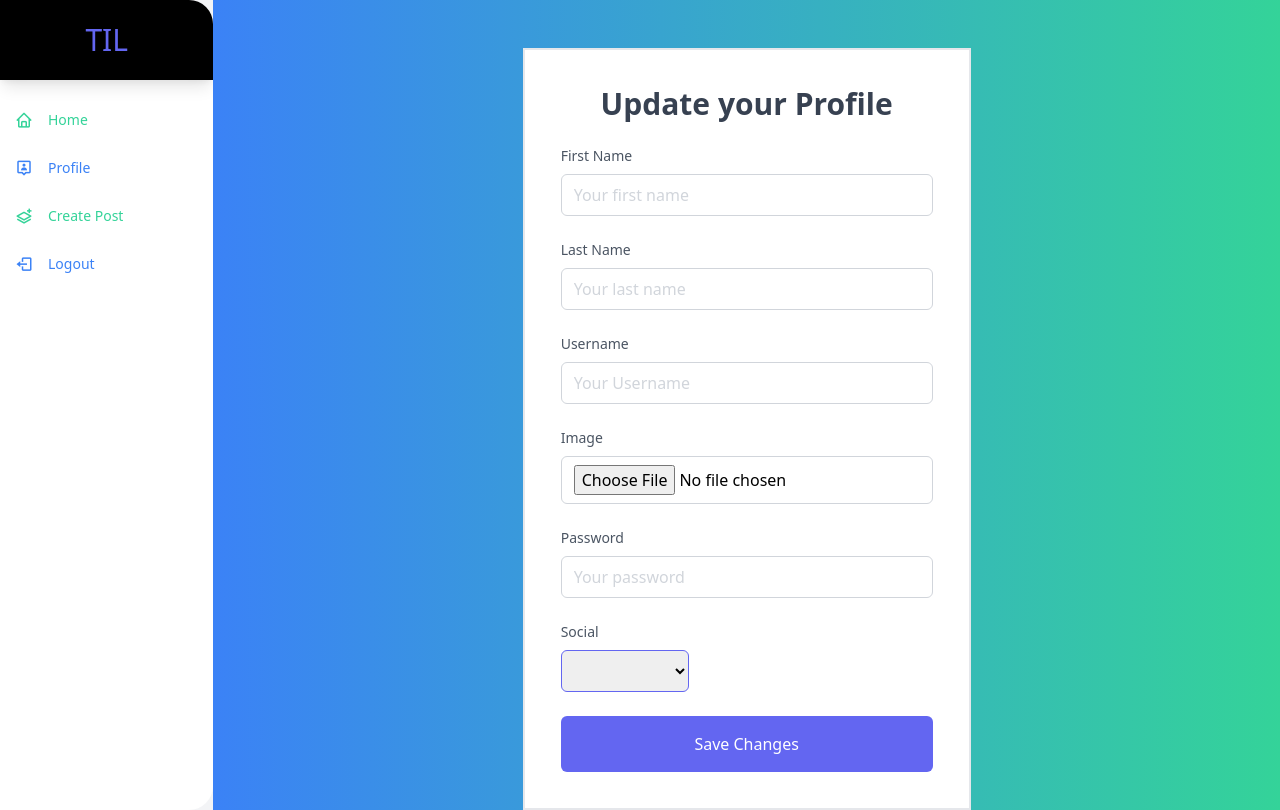
After one commit to edisonjao5/Django2App, a Django app: page /profile/update/ in a window 1280 px wide. The commit adds this page. Run offline with Django 3.2, Linux system fonts and the light colour scheme; the visitor is signed in with stand-in values (Sample User, id 1); some libraries are stand-ins or nearby versions.

Commit message:
adding templates for current login, signup & password_reset, also add a link to update the profile

```diff
--- a/feed/models.py
+++ b/feed/models.py
@@ -1,5 +1,6 @@
 from django.db import models
 from django.contrib.auth.models import User
+
 
 class Post(models.Model):
     text = models.CharField(max_length=240)
--- a/feed/urls.py
+++ b/feed/urls.py
@@ -5,6 +5,6 @@ app_name = 'feed'
 
 urlpatterns = [
     path('', views.HomePage.as_view(), name='home'),
-    path('<int:pk/', views.PostDetailView.as_view(), name='detail'),
+    path('<int:pk>/', views.PostDetailView.as_view(), name='detail'),
     path('new/', views.CreateNewPost.as_view(), name='new_post'),
 ]
--- /dev/null
+++ b/profiles/forms.py
@@ -0,0 +1,9 @@
+from django import forms
+
+
+class UpdateProfileForm(forms.Form):
+    FirstName = forms.CharField(max_length=30)
+    LastName = forms.CharField(max_length=30)
+    Username = forms.CharField(max_length=30)
+    Image = forms.ImageField()
+    Password = forms.CharField(widget=forms.PasswordInput, min_length=10)
--- a/profiles/models.py
+++ b/profiles/models.py
@@ -10,7 +10,19 @@ class Profile(models.Model):
         on_delete=models.CASCADE,
         related_name='profile'
     )
-    image = ImageField(upload_to='profiles' )
+    SOCIAL = (
+        ('twitter', 'Twitter'),
+        ('facebook', 'Facebook'),
+        ('instagram', 'Instagram'),
+        ('youtube', 'Youtube'),
+        ('github', 'Github'),
+    )
+    First_Name = models.CharField(max_length=30)
+    Last_Name = models.CharField(max_length=30)
+    Username = models.CharField(max_length=30)
+    image = ImageField(upload_to='profiles')
+    Password = models.CharField(max_length=30)
+    Social = models.CharField(max_length=30, choices=SOCIAL)
 
     def __str__(self):
         return self.user.username
@@ -19,3 +31,7 @@ class Profile(models.Model):
 def create_user_profile(sender, instance, created, **kwargs):
     if created:
         Profile.objects.create(user=instance)
+
+@receiver(post_save, sender=User)
+def update_user_profile(sender, instance, **kwargs):
+    instance.profile.save()
--- /dev/null
+++ b/profiles/templates/profiles/update.html
@@ -0,0 +1,70 @@
+{% extends "base.html" %}
+
+{% block title %}Update Profile{% endblock %}
+
+{% block body %}
+<div class="flex justify-center min-h-screen bg-gradient-to-r from-blue-500 to-green-400">
+    <div class="container sm:mt-12 mt-12 my-auto max-w-md border-2 border-gray-200 p-3 bg-white">
+
+        <div class="text-center my-6">
+            <h1 class="text-3xl font-semibold text-gray-700">Update your Profile</h1>
+        </div>
+
+        <div class="m-6">
+            <form class="mb-4" method="post" id="profile_form" enctype="multipart/form-data">{% csrf_token %}
+                <div class="mb-6">
+                    <label for="id_Firstname" class="block mb-2 text-sm text-gray-600 dark:text-gray-400">First Name</label>
+                    <input type="text" name="Firstname" id="id_Firstname" placeholder="Your first name"
+                        class="w-full px-3 py-2 placeholder-gray-300 border border-gray-300 rounded-md focus:outline-none focus:ring focus:ring-indigo-100 focus:border-indigo-300 dark:bg-gray-700 dark:text-white dark:placeholder-gray-500 dark:border-gray-600 dark:focus:ring-gray-900 dark:focus:border-gray-500"
+                        required />
+                </div>
+                <div class="mb-6">
+                    <label for="id_Lastname" class="block mb-2 text-sm text-gray-600 dark:text-gray-400">Last Name</label>
+                    <input type="text" name="Lastname" id="id_Lastname" placeholder="Your last name"
+                        class="w-full px-3 py-2 placeholder-gray-300 border border-gray-300 rounded-md focus:outline-none focus:ring focus:ring-indigo-100 focus:border-indigo-300 dark:bg-gray-700 dark:text-white dark:placeholder-gray-500 dark:border-gray-600 dark:focus:ring-gray-900 dark:focus:border-gray-500"
+                        required />
+                </div>
+                <div class="mb-6">
+                    <label for="id_Username" class="block mb-2 text-sm text-gray-600 dark:text-gray-400">Username</label>
+                    <input type="text" name="Username" id="id_Username" placeholder="Your Username"
+                        class="w-full px-3 py-2 placeholder-gray-300 border border-gray-300 rounded-md focus:outline-none focus:ring focus:ring-indigo-100 focus:border-indigo-300 dark:bg-gray-700 dark:text-white dark:placeholder-gray-500 dark:border-gray-600 dark:focus:ring-gray-900 dark:focus:border-gray-500"
+                        required />
+                </div>
+                <div class="mb-6">
+                    <label for="id_Image" class="block mb-2 text-sm text-gray-600 dark:text-gray-400">Image</label>
+                    <input type="file" name="Image" id="id_Image"
+                        class="w-full px-3 py-2 placeholder-gray-300 border border-gray-300 rounded-md focus:outline-none focus:ring focus:ring-indigo-100 focus:border-indigo-300 dark:bg-gray-700 dark:text-white dark:placeholder-gray-500 dark:border-gray-600 dark:focus:ring-gray-900 dark:focus:border-gray-500"
+                     />
+                </div>
+                <div class="mb-6">
+                    <div class="flex justify-between mb-2">
+                        <label for="id_Password" class="text-sm text-gray-600 dark:text-gray-400">Password</label>
+                    </div>
+                    <input type="password" name="Password" id="id_Password" placeholder="Your password"
+                        class="w-full px-3 py-2 placeholder-gray-300 border border-gray-300 rounded-md focus:outline-none focus:ring focus:ring-indigo-100 focus:border-indigo-300 dark:bg-gray-700 dark:text-white dark:placeholder-gray-500 dark:border-gray-600 dark:focus:ring-gray-900 dark:focus:border-gray-500"
+                        autocomplete="current-password" required />
+                </div>
+                <div class="mb-6">
+                    <div class="flex justify-between mb-2">
+                        <label for="id_Social" class="text-sm text-gray-600 dark:text-gray-400">Social</label>
+                    </div>
+                    <select name="Social" id="id_Social"
+                        class="w-32 px-3 py-2 placeholder-gray-300 border border-indigo-500 rounded-md focus:outline-none focus:ring focus:ring-indigo-100 focus:border-indigo-300 dark:bg-gray-700 dark:text-white dark:placeholder-gray-500 dark:border-gray-600 dark:focus:ring-gray-900 dark:focus:border-gray-500"
+                         required>
+                        <option value=""></option>
+                        <option value="Twitter">Twitter</option>
+                        <option value="Facebook">Facebook</option>
+                        <option value="Instagram">Instagram</option>
+                        <option value="Youtube">Youtube</option>
+                        <option value="Github">Github</option>
+                    </select>
+                </div>
+                <div class="mb-6">
+                    <button type="submit"
+                        class="w-full px-3 py-4 text-white bg-indigo-500 rounded-md hover:bg-indigo-600 focus:outline-none duration-100 ease-in-out">Save Changes</button>
+                </div>
+            </form>
+        </div>
+    </div>
+</div>
+{% endblock %}
--- a/profiles/urls.py
+++ b/profiles/urls.py
@@ -4,6 +4,7 @@ from . import views
 app_name = 'profiles'
 
 urlpatterns = [
+    path('update/', views.UpdateProfileView.as_view(), name='update'),
     path('<str:username>/', views.ProfileDetailView.as_view(), name='detail'),
     path('<str:username>/follow/', views.FollowView.as_view(), name='follow'),
 ]
--- a/profiles/views.py
+++ b/profiles/views.py
@@ -1,23 +1,32 @@
 from django.contrib.auth.models import User
-from django.views.generic import DetailView, View
+from django.views.generic import DetailView, View, FormView
 from django.contrib.auth.mixins import LoginRequiredMixin
 from django.http import JsonResponse, HttpResponseBadRequest
 from followers.models import Follower
 from feed.models import Post
+from .models import Profile
+from .forms import UpdateProfileForm
 
 class ProfileDetailView(DetailView):
     http_method_names = ['get']
-    template_name = 'profiles/user.html'
+    template_name = 'profiles/detail.html'
     model = User
     context_object_name = 'user'
     slug_field = 'username'
     slug_url_kwarg = 'username'
 
+    def dispatch(self, request, *args, **kwargs):
+        self.request = request
+        return super().dispatch(request, *args, **kwargs)
+
     def get_context_data(self, **kwargs):
         user = self.get_object()
+        userid = user.id
         context = super().get_context_data(**kwargs)
-        context['total_post'] = Post.objects.filter(author=user).count()
-        # context['total_followers'] = Follower.objects.filter(following=userid).count()
+        context['total_posts'] = Post.objects.filter(author=user).count()
+        context['total_followers'] = Follower.objects.filter(following=userid).count()
+        if self.request.user.is_authenticated:
+            context['you_follow'] = Follower.objects.filter(following=user, followed_by=self.request.user).exists()
         return context
 
 class FollowView(LoginRequiredMixin, View):
@@ -55,3 +64,30 @@ class FollowView(LoginRequiredMixin, View):
             "success": True,
             "wording": "Unfollow" if data['action'] == "follow" else "Follow"
         })
+
+class UpdateProfileView(LoginRequiredMixin, FormView):
+    http_method_names =['get', 'post']
+    template_name = 'profiles/update.html'
+    form_class = UpdateProfileForm
+    success_url = '/'
+
+    def dispatch(self, request, *args, **kwargs):
+        self.request = request
+        return super().dispatch(request, *args, **kwargs)
+
+    def get_context_data(self, *args, **kwargs):
+        context = super().get_context_data(*args, **kwargs)
+        context["user"] = self.request.user
+        return context
+
+    def form_valid(self, form):
+        new_object = Profile.objects.update_or_create(
+            FirstName = form.cleaned_data['First_Name'],
+            LastName = form.cleaned_data['Last_Name'],
+            Username = form.cleaned_data['Username'],
+            Image = form.cleaned_data['image'],
+            Password = form.cleaned_data['Password'],
+        )
+        if form.is_valid():
+            new_object.save()
+        return super().form_valid(form)
--- a/til/templates/base.html
+++ b/til/templates/base.html
@@ -27,14 +27,14 @@
                     </a>
                 </li>
                 {% if request.user.is_authenticated %}
-                <!-- <li>
-                    <a href="{% url 'feed:update_profile' %}"
+                <li>
+                    <a href="{% url 'profiles:update' %}"
                         class="flex flex-row items-center h-12 transform hover:translate-x-2 transition-transform ease-in duration-200 hover:bg-black">
                         <span class="inline-flex items-center justify-center h-12 w-12 text-lg text-blue-500"><i
                                 class="bx bx-user-pin"></i></span>
                         <span class="text-sm text-blue-500 font-medium">Profile</span>
                     </a>
-                </li> -->
+                </li>
                 <li>
                     <a href="{% url 'feed:new_post' %}"
                         class="flex flex-row items-center h-12 transform hover:translate-x-2 transition-transform ease-in duration-200  hover:bg-black js-toggle-modal">
```
Also changed, not shown: feed/views.py (+22 -7 lines), til/templates/account/base.html (deleted, +0 -16 lines), til/templates/account/login.html (added, +58 -0 lines), til/templates/account/password_reset.html (added, +48 -0 lines), til/templates/account/signup.html (added, +108 -0 lines), profiles/migrations/0003_auto_20211123_1354.py (added).
